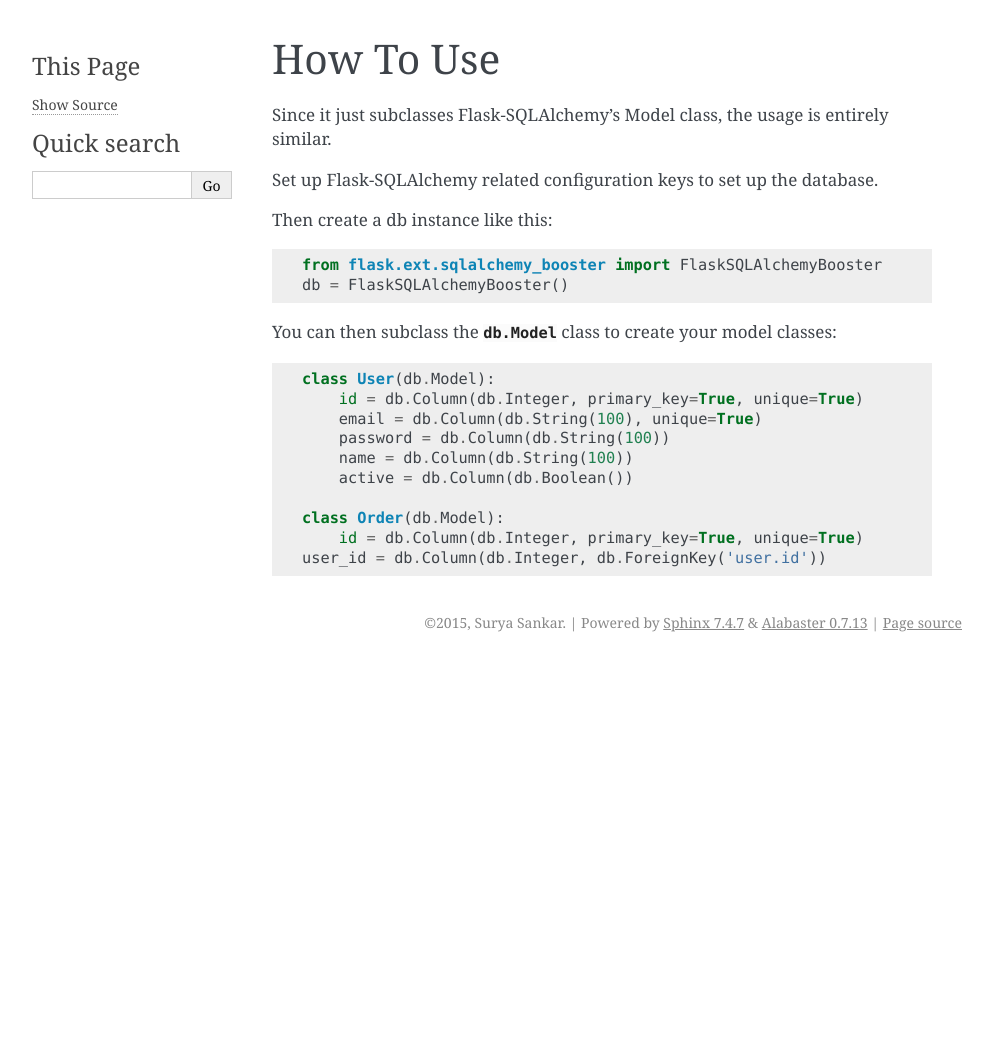
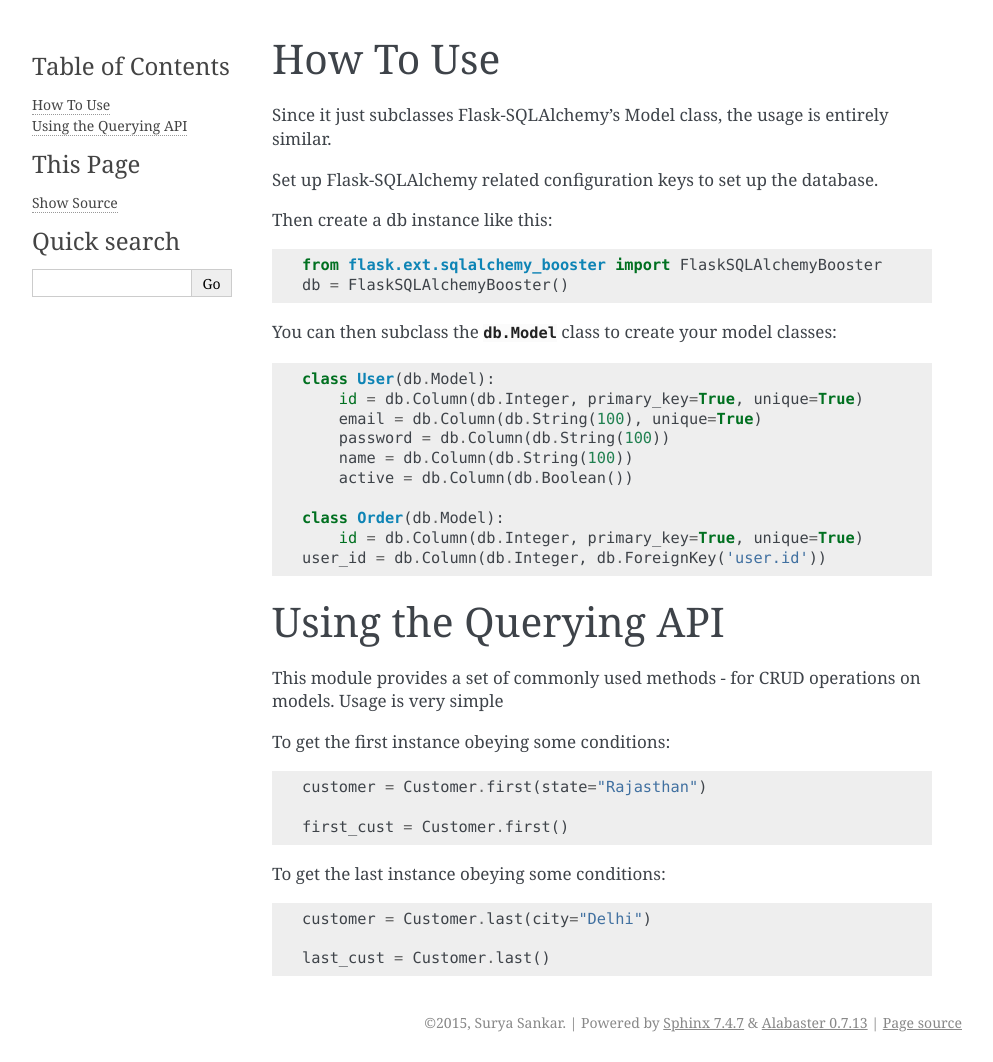
Before and after one commit to SuryaSankar/flask-sqlalchemy-booster, a Sphinx documentation site: the page built from docs/source/howto.rst, in a window 1280 px wide. Shown: the whole page, without its empty margins (148-1141 px from the left). Built offline with Sphinx 7.4.7, drawn with Linux system fonts in a browser that asks for light colours; formulas are drawn with MathJax 3; before the commit the page ends 900 px from its top, so only the background shows below that.

Commit message:
fixes #1

```diff
--- a/docs/source/howto.rst
+++ b/docs/source/howto.rst
@@ -24,3 +24,22 @@ You can then subclass the `db.Model` class to create your model classes::
 	class Order(db.Model):
 	    id = db.Column(db.Integer, primary_key=True, unique=True)
     	user_id = db.Column(db.Integer, db.ForeignKey('user.id'))
+
+
+Using the Querying API
+=======================
+
+This module provides a set of commonly used methods - for CRUD operations
+on models. Usage is very simple
+
+To get the first instance obeying some conditions::
+
+	customer = Customer.first(state="Rajasthan")
+
+	first_cust = Customer.first()
+
+To get the last instance obeying some conditions::
+
+	customer = Customer.last(city="Delhi")
+
+	last_cust = Customer.last()
--- /dev/null
+++ b/docs/source/restapi.rst
@@ -0,0 +1,5 @@
+REST API
+---------
+
+.. autoflask:: wsgi:application
+   :undoc-static:
```
Also changed, not shown: 1 other file.
